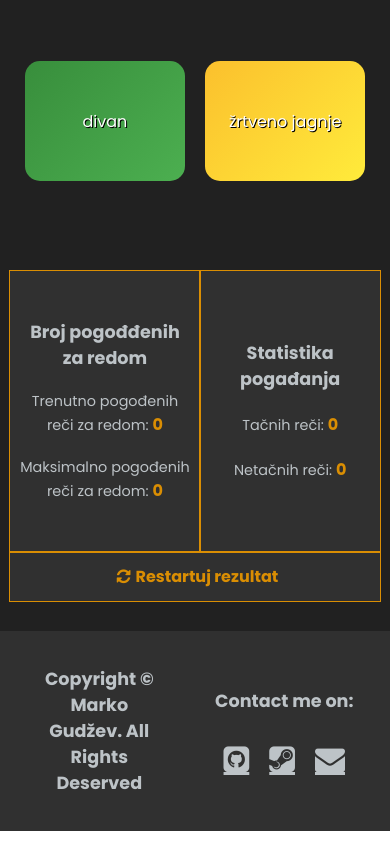
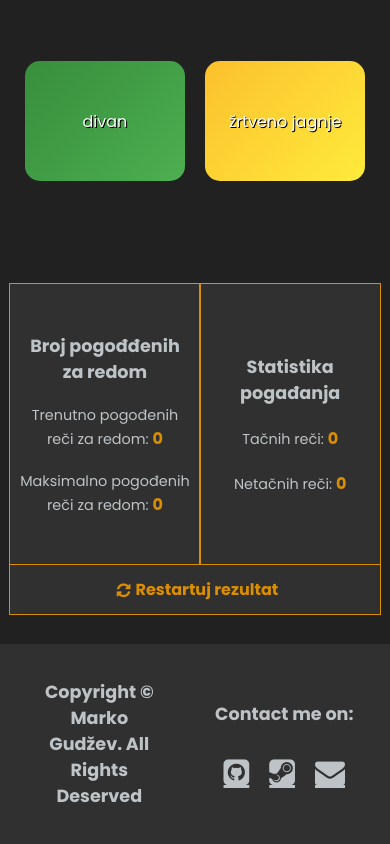
Before and after one commit to gudzev/EngageWords, a plain HTML site: page game.html in a window 390 px wide. Shown: the part 349-1193 px from the top of the page. Drawn offline with Linux system fonts and the light colour scheme.

Commit message:
responsive fixes

```diff
--- a/css/game.css
+++ b/css/game.css
@@ -21,7 +21,8 @@
 .game
 {
     width: 900px;
-    height: 600px;
+    height: 55vh;
+    max-height: 600px;
     padding: 20px;
     display: grid;
     grid-template-areas:
@@ -32,7 +33,6 @@
     grid-template-rows: 100px 1fr 1fr;
     gap: 25px;
     place-items: center;
-    margin-bottom: 50px;
 }
 
 .english-word
@@ -124,6 +124,7 @@
     cursor: pointer;
     text-decoration: none;
     transition: all .3s;
+    background-color: var(--page-bg-color-2);
 }
 
 .reset-btn:hover
@@ -134,13 +135,14 @@
 .score
 {
     width: 900px;
-    height: 330px;
+    height: auto;
     background-color: var(--page-bg-color-2);
     display: grid;
     grid-template-areas: "score-container score-container"
                          "reset-container reset-container";
     grid-template-rows: 1fr 15%;
-    margin-bottom: 10px;
+    margin-bottom: 7.5vh;
+    margin-top: 7.5vh;
 }
 
 .score-container
@@ -163,6 +165,7 @@
     width: 100%;
     grid-area: reset-container;
     outline: 1px solid var(--accent-color);
+    min-height: 30px;
 }
 
 .score-container h1
@@ -212,11 +215,11 @@
 }
 
 
-@media (min-width:901px) and (max-width:1720px)
+@media (min-width:901px) and (max-width:1920px)
 {
     .game
     {
-        margin-top: 70px;
+        padding-top: 10vh;
     }
 }
 
--- a/game.html
+++ b/game.html
@@ -15,6 +15,9 @@
     <link href="https://fonts.googleapis.com/css2?family=Poppins:wght@200;400;700&display=swap" rel="stylesheet">
 
     <link rel="stylesheet" href="https://cdnjs.cloudflare.com/ajax/libs/font-awesome/4.7.0/css/font-awesome.min.css">
+
+    <meta name="description" content="EngageWords je igra koja će Vas naučiti novim rečima engleskog jezika pomoću kviza. Kviz">
+
 </head>
 <body>
 
--- a/scripts/footer.js
+++ b/scripts/footer.js
@@ -9,11 +9,11 @@ footer.innerHTML = `
 
                 <div class="footer-links">
 
-                    <a class="fa fa-github-square" aria-hidden="true" href="https://github.com/gudzev" target="_blank"></a>
+                    <a class="fa fa-github-square" href="https://github.com/gudzev" target="_blank"></a>
 
-                    <a class="fa fa-steam-square" aria-hidden="true" href="https://steamcommunity.com/id/gudzev/" target="_blank"></a>
+                    <a class="fa fa-steam-square" href="https://steamcommunity.com/id/gudzev/" target="_blank"></a>
 
-                    <a class="fa fa-envelope" aria-hidden="true" href="mailto:mgudzev@gmail.com"></a>
+                    <a class="fa fa-envelope" href="mailto:mgudzev@gmail.com"></a>
 
                 </div>
             </div>
```
Also changed, not shown: index.html (+2 -0 lines).
